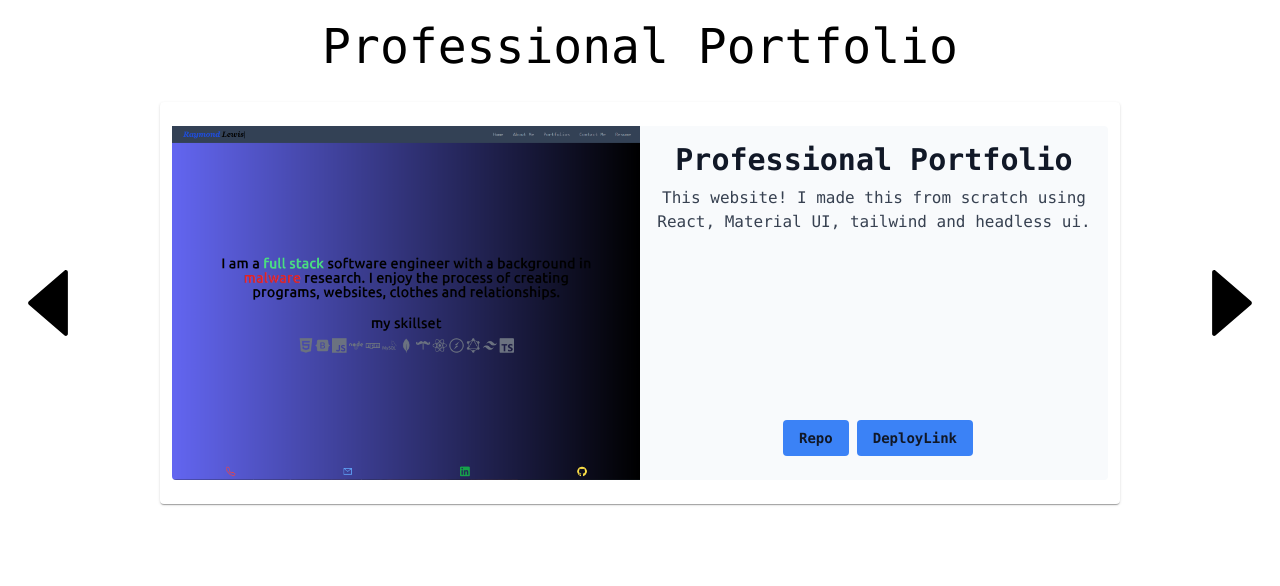
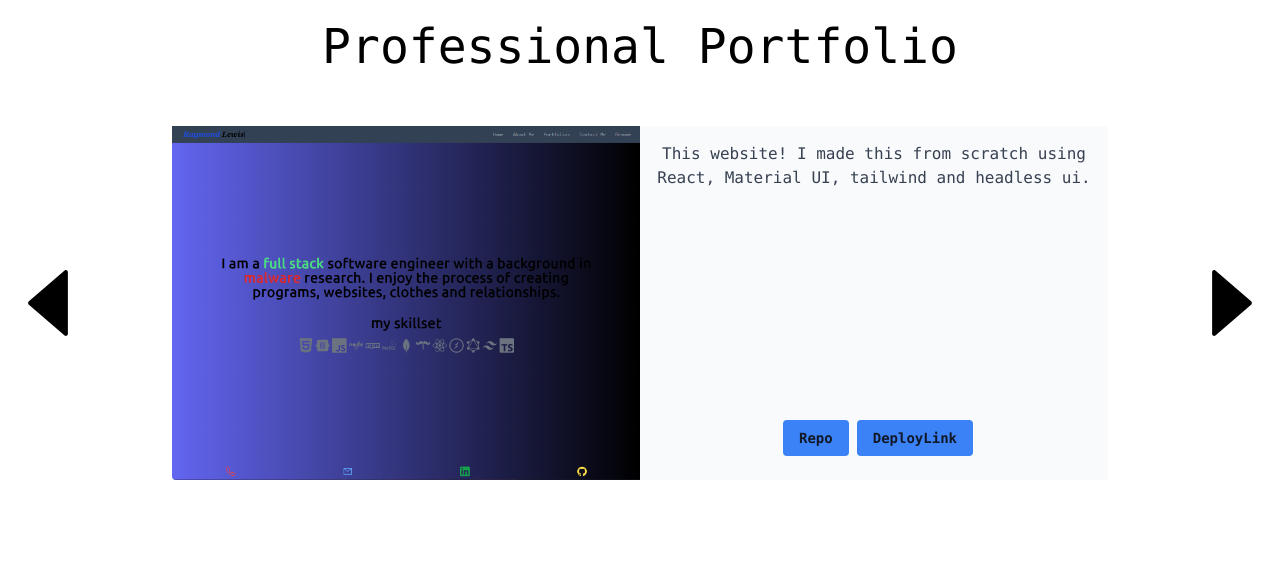
Before and after one commit to l1keafox/reactFolio, a React (Create React App) app: page / in a window 1280 px wide. Both pictures are taken after a click on the element "Portfolios". Shown: the part 127-713 px from the top of the page. Built offline with nearby package versions, Linux system fonts and the light colour scheme; a web font is replaced by a local one.

Commit message:
refractor

```diff
--- a/src/pages/content.js
+++ b/src/pages/content.js
@@ -6,8 +6,8 @@ import team from "../components/assets/images/team.png";
 import portfolio from "../components/assets/images/portfolio.PNG";
 import weather from "../components/assets/images/weather.png";
 import { Transition } from "@headlessui/react";
-import Paper from '@mui/material/Paper';
-import {AiFillCaretLeft,AiFillCaretRight} from 'react-icons/ai';
+import Paper from "@mui/material/Paper";
+import { AiFillCaretLeft, AiFillCaretRight } from "react-icons/ai";
 
 const Portfolios = [
   {
@@ -78,24 +78,23 @@ export default function Content(prop) {
   const nextPortfolio = (e) => {
     let currentI = portfolioIndex;
     currentI++;
-    if(currentI >= Portfolios.length) currentI = 0;
+    if (currentI >= Portfolios.length) currentI = 0;
     setPortfolioIndex(currentI);
   };
 
   const previousPortfolio = (e) => {
     let currentI = portfolioIndex;
     currentI--;
-    if(currentI < 0) currentI = Portfolios.length-1;
+    if (currentI < 0) currentI = Portfolios.length - 1;
     setPortfolioIndex(currentI);
   };
-
 
   ///100px180
   //
   // style={{ width: "100%", height: "50px" }}
   // class="h-48 lg:h-auto lg:w-48 flex-none bg-cover rounded-t lg:rounded-t-none lg:rounded-l text-center overflow-hidden"
   return (
-    <div className = "justify-around ">
+    <div>
       <Transition
         show={isShowing}
         enter="transition duration-1000 ease-in-out"
@@ -105,34 +104,41 @@ export default function Content(prop) {
         leaveFrom="transform translate-x-0  opacity-100"
         leaveTo="transform translate-y-full  opacity-0"
       >
-        <h1 className="text-center text-5xl font-mono dark:text-white"> {Portfolios[portfolioIndex].title} </h1>
-        <div className="flex py-8 gap-x-2 gap-y-1 text-center items-center justify-between font-mono ">
-          <AiFillCaretLeft onClick={previousPortfolio } className= " text-8xl hover:cursor-pointer" />
+        <div className="justify-around ">
+          <h1 className="text-center text-5xl font-mono dark:text-white">
+            {Portfolios[portfolioIndex].title}
+          </h1>
+          <div className="flex py-8 gap-x-2 gap-y-1 text-center items-center justify-between font-mono h-3/5">
+            <AiFillCaretLeft
+              onClick={previousPortfolio}
+              className=" text-8xl hover:cursor-pointer"
+            />
             {
-              <Paper
-              className="max-w-sm w-3/4 lg:max-w-full lg:flex p-3 py-6 "
-            >
+              <div className="max-w-sm w-3/4 lg:max-w-full lg:flex p-3 py-6 ">
                 <img
                   className="even:rotate-1 h-48 lg:h-auto w-auto lg:w-1/2 flex-none bg-cover rounded-t lg:rounded-t-none lg:rounded-l text-center overflow-hidden"
                   src={Portfolios[portfolioIndex].img}
                 />
-              <div className="bg-slate-50 rounded-b lg:rounded-b-none lg:rounded-r p-4 flex flex-col justify-between leading-normal">
-                <div className="mb-8">
-                  <div className="text-gray-900 font-bold text-3xl mb-2">
-                    {Portfolios[portfolioIndex].title}
-                  </div>
-                  <p className="text-gray-700 text-base">
+                <div className="bg-slate-50 dark:bg-slate-700 rounded-b lg:rounded-b-none lg:rounded-r p-4 flex flex-col justify-between leading-normal">
+                  <div className="mb-8 ">
+                    <p className="text-gray-700 text-base dark:text-slate-50">
                       {Portfolios[portfolioIndex].description}
                     </p>
                   </div>
                   <div className="flex items-center  justify-center">
                     <div className="text-sm">
-                    <a href={Portfolios[portfolioIndex].repoLink} target="_blank">
+                      <a
+                        href={Portfolios[portfolioIndex].repoLink}
+                        target="_blank"
+                      >
                         <button className="bg-blue-500 hover:bg-blue-700 text-gray-900 font-bold py-2 px-4 m-2 rounded">
                           Repo
                         </button>
                       </a>
-                    <a href={Portfolios[portfolioIndex].deployLink} target="_blank">
+                      <a
+                        href={Portfolios[portfolioIndex].deployLink}
+                        target="_blank"
+                      >
                         <button className="bg-blue-500 hover:bg-blue-700 text-gray-900 font-bold py-2 px-4 rounded">
                           DeployLink
                         </button>
@@ -140,9 +146,13 @@ export default function Content(prop) {
                     </div>
                   </div>
                 </div>
-            </Paper>
+              </div>
             }
-          <AiFillCaretRight  onClick = {nextPortfolio} className= " text-8xl hover:cursor-pointer" />
+            <AiFillCaretRight
+              onClick={nextPortfolio}
+              className=" text-8xl hover:cursor-pointer"
+            />
+          </div>
         </div>
       </Transition>
     </div>
```
Lines whose indentation alone changed are shown as unchanged.
